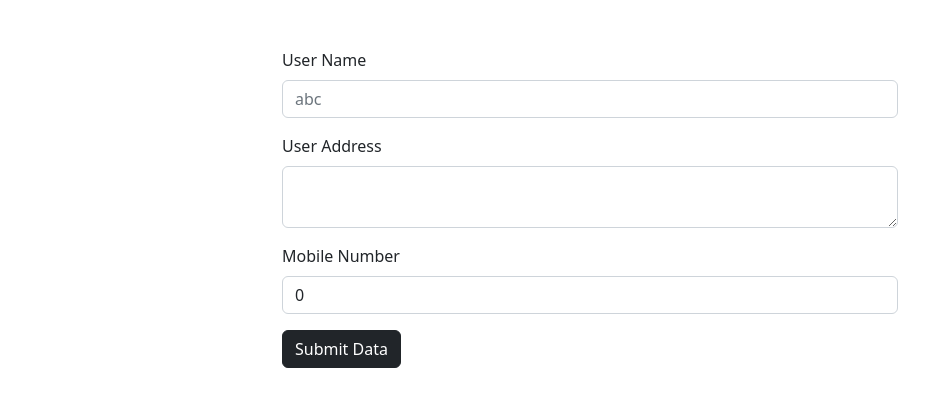
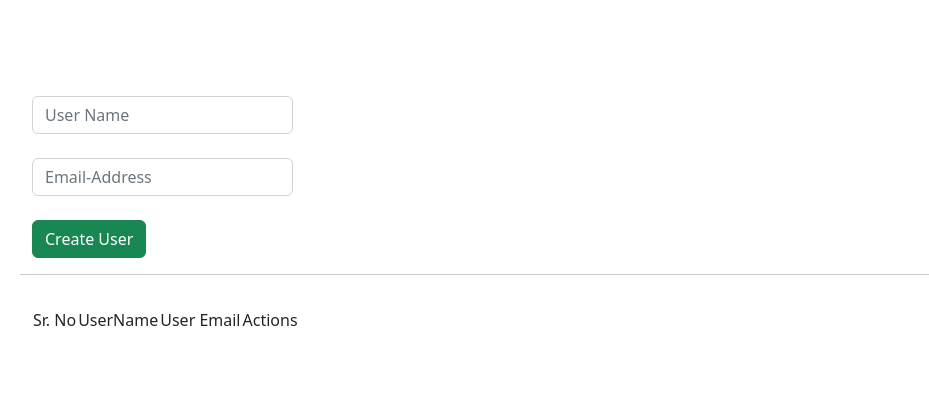
Before and after one commit to nidhisahu0902/AngularFramework2022, an Angular app: page /add in a window 1280 px wide. Shown: the top 406 px of the page, without its empty margins (50-979 px from the left). Built offline with nearby package versions, Linux system fonts and the light colour scheme.

Commit message:
push and spice

```diff
--- a/src/app/add/add.component.html
+++ b/src/app/add/add.component.html
@@ -1,17 +1,43 @@
-<div class="container mt-5 w-50">
-    <form>
-        <div class="mb-3">
-            <label class="form-label">User Name</label>
-            <input type="text" name="name" [(ngModel)]="name"  class="form-control" id="exampleFormControlInput1" placeholder="abc">
-          </div>
-          <div class="mb-3">
-            <label for="exampleFormControlTextarea1" class="form-label">User Address</label>
-            <textarea name="address" [(ngModel)]="address" class="form-control" rows="2"></textarea>
-          </div>
-          <div class="mb-3">
-            <label class="form-label">Mobile Number</label>
-            <input name="mobileNo" type="number" [(ngModel)]="mobileNo" class="form-control">
-          </div>
-          <button (click)="addData()" class="btn btn-dark"  style="align-items: center;">Submit Data</button>
-    </form>
+<div class="container mt-5">
+    <div class="row">
+
+        <div class="col-md-3">
+            <br><br>
+            <input type="text" name="" class="form-control" #uname placeholder="User Name">
+            <br>
+            <div class="col">
+            <input type="email" name="" class="form-control" #mail placeholder="Email-Address">
+                <br>
+                <button class="btn btn-success" (click)="onCreateUser(uname,mail)" >Create User </button>
+            </div>
+
+        </div>
+        <hr class="mt-3">
+        <div class="col mt-3">
+
+                <thead class="thead-dark">
+                    <tr>
+                        <td>Sr. No</td>
+                        <td>UserName</td>
+                        <td>User Email</td>
+                        <td>
+                          Actions
+                        </td>
+                    </tr >
+                    <tr *ngFor="let user of users; index as i ;">
+                        <td>{{i+1}}</td>
+                        <td>{{user.Name}}</td>
+                        <td>{{user.Mail}}</td>
+                        <td >
+                            <button class="btn btn-danger"  (click)="onDeleteUser(i)">Delete</button>
+                        </td>
+                        <td >
+                            <button  class="btn btn-warning">Edit</button>
+                        </td>
+                    </tr>
+                </thead>
+
+
+        </div>
+    </div>
 </div>
--- a/src/app/add/add.component.ts
+++ b/src/app/add/add.component.ts
@@ -7,27 +7,26 @@ import { CrudService } from '../service/crud.service';
   styleUrls: ['./add.component.scss']
 })
 export class AddComponent implements OnInit {
-  name:string="";
-  address:string="";
-  mobileNo:number=0;
+
   constructor(public crudService:CrudService) { }
-
+  users:any=[];
   ngOnInit(): void {
   }
-  // addData(formdata:FormData)
-  // {
-  //   console.log(formdata)
-  //   let newUser = {name:this.name,address:this.address,mobileNo:this.mobileNo}
-  //  // this.crudService.Add(newUser)
 
-  //   this.name=""
-  //   this.address=""
-  //   this.mobileNo=""
-  // }
-  addData()
+  onCreateUser(uName:any,mail:any)
   {
-      let newUser = {Name:this.name,Address:this.address,MobilNo:this.mobileNo}
-      console.log(newUser)
-      //this.crudService.Add(newUser)
+      console.log(uName.value,mail.value)
+      let userName = uName.value;
+      let Email = mail.value;
+      this.users.push({
+        Name:userName,
+        Mail : Email
+      });
+
+  }
+  onDeleteUser(item:any)
+  {
+    console.log(item)
+    this.users.splice(item,1)
   }
 }
```
